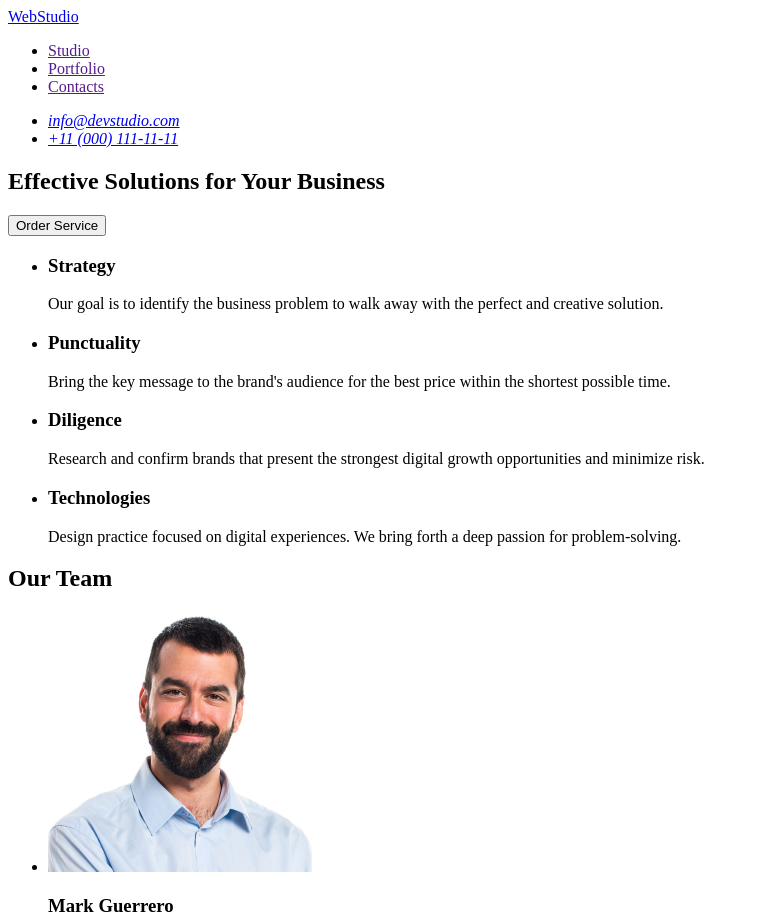
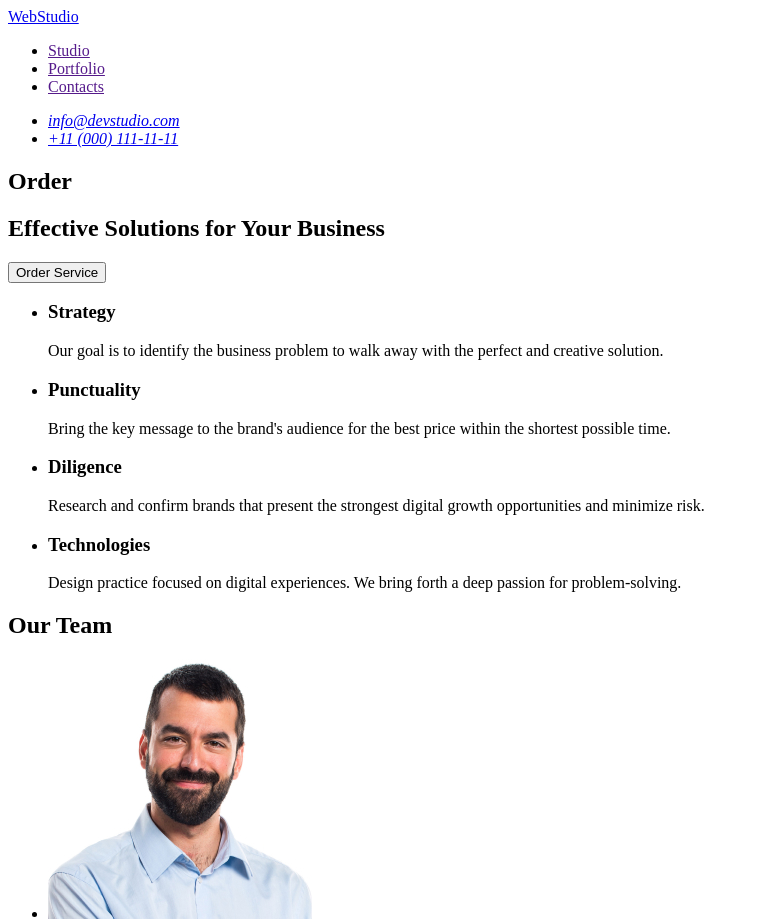
Before and after one commit to MariaKhalenko/goit-markup-hw-01, a plain HTML site: page index.html in a window 1280 px wide. Shown: the top 922 px of the page, without its empty margins (0-759 px from the left). Drawn offline with Linux system fonts and the light colour scheme.

Commit message:
homework editing 3

```diff
--- a/index.html
+++ b/index.html
@@ -24,6 +24,7 @@
     </header>
     <main>
       <section>
+        <h2>Order</h2>
         <h1>Effective Solutions for Your Business</h1>
         <button type="button">Order Service</button>
       </section>
```
